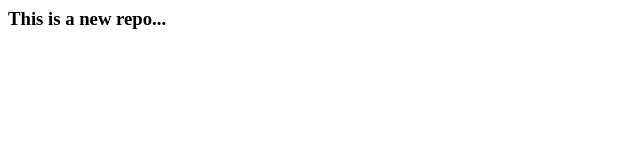
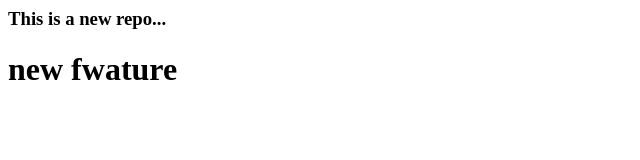
Before and after one commit to ZakiZaheer/test-repo, a plain HTML site: page index.html in a window 1280 px wide. Shown: the whole page, without its empty margins (0-640 px from the left). Drawn offline with Linux system fonts and the light colour scheme.

Commit message:
new featur:

```diff
--- a/index.html
+++ b/index.html
@@ -1 +1,3 @@
 <h3>This is a new repo...</h3>
+<h1>new fwature
+</h1>
```
